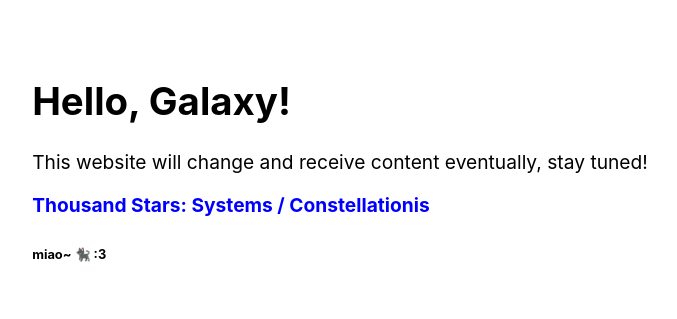
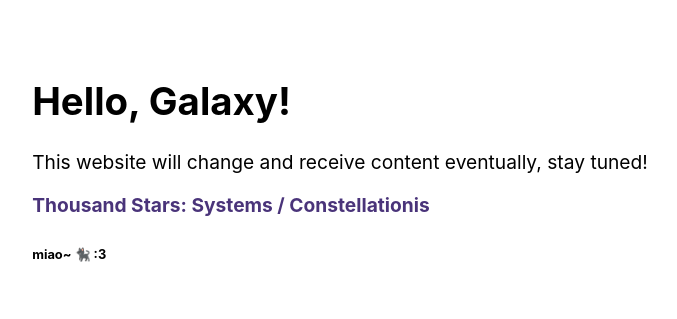
Before and after one commit to Constellationis/Constellationis, a plain HTML site: page index.html in a window 1280 px wide. Shown: the part 252-571 px from the top of the page, without its empty margins (300-977 px from the left). Drawn offline with Linux system fonts and the light colour scheme.

Commit message:
feat: Some adjustments

```diff
--- a/index.html
+++ b/index.html
@@ -17,10 +17,12 @@
 
     body > div {
       margin: auto;
+      padding: 24px;
+      box-sizing: border-box;
     }
 
     a, a:visited {
-      color: #00f;
+      color: #4A347A;
       font-weight: bold;
       text-decoration-thickness: 0.3em;
     }
```
